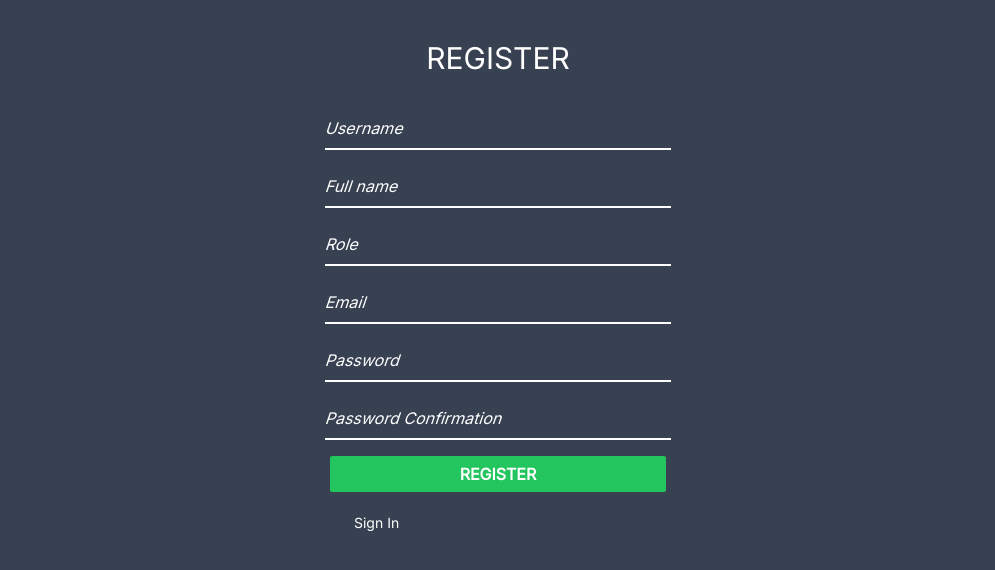
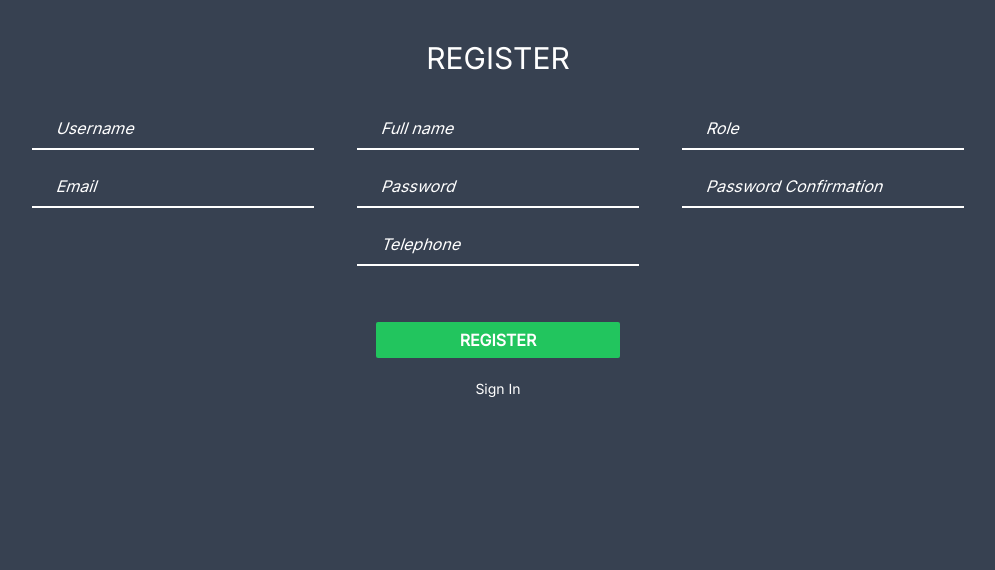
Before and after one commit to MohiZzine/SNSEmploisLibres, a PHP site: page /views/register.php in a window 1280 px wide. Shown: the part 112-682 px from the top of the page, without its empty margins (142-1137 px from the left). Run offline with PHP 8.4, Linux system fonts and the light colour scheme.

Commit message:
Implement working registration form and validation

```diff
--- a/index.php
+++ b/index.php
@@ -1,3 +1,4 @@
+<?php session_start(); ?>
 <?php $title = "Home"; ?>
 
 <?php if (!isset($_SESSION['user_id'])) {
@@ -6,11 +7,12 @@
   include('includes/header.php');
 }
 ?>
+<link rel="stylesheet" href="styles/main.css">
 </head>
 
 <body class="bg-white">
-  <p class="text-center text-3xl text-gray-900">
-    Hello <?php echo $_SESSION['name'] ?>!
+  <p class="text-center text-3xl text-blue-500">
+    Hello <?php echo $_SESSION['full_name'] ?>!
   </p>
 
 
--- a/styles/input.css
+++ b/styles/input.css
@@ -21,10 +21,10 @@ input::placeholder {
 button#login {
   width: 75%;
 }
-
-button#register {
-  width: 75%;
-}
+/*
+  button#register {
+    width: 100px;
+  } */
 
 #recovery {
   width: 75%;
--- a/styles/main.css
+++ b/styles/main.css
@@ -558,6 +558,10 @@ video {
   margin: 0.75rem;
 }
 
+.m-10 {
+  margin: 2.5rem;
+}
+
 .mx-6 {
   margin-left: 1.5rem;
   margin-right: 1.5rem;
@@ -572,12 +576,12 @@ video {
   margin-top: 7rem;
 }
 
-.mt-6 {
-  margin-top: 1.5rem;
+.mt-3 {
+  margin-top: 0.75rem;
 }
 
-.mt-3 {
-  margin-top: 0.75rem;
+.mt-10 {
+  margin-top: 2.5rem;
 }
 
 .flex {
@@ -600,6 +604,30 @@ video {
   width: 100%;
 }
 
+.w-7 {
+  width: 1.75rem;
+}
+
+.w-16 {
+  width: 4rem;
+}
+
+.w-64 {
+  width: 16rem;
+}
+
+.w-96 {
+  width: 24rem;
+}
+
+.w-1\/3 {
+  width: 33.333333%;
+}
+
+.w-1\/4 {
+  width: 25%;
+}
+
 .max-w-md {
   max-width: 28rem;
 }
@@ -618,6 +646,10 @@ video {
 
 .justify-between {
   justify-content: space-between;
+}
+
+.justify-around {
+  justify-content: space-around;
 }
 
 .gap-4 {
@@ -692,8 +724,22 @@ video {
   padding-bottom: 0.5rem;
 }
 
+.px-6 {
+  padding-left: 1.5rem;
+  padding-right: 1.5rem;
+}
+
+.px-8 {
+  padding-left: 2rem;
+  padding-right: 2rem;
+}
+
 .pr-28 {
   padding-right: 7rem;
+}
+
+.pr-12 {
+  padding-right: 3rem;
 }
 
 .text-center {
@@ -734,6 +780,16 @@ video {
 .text-white {
   --tw-text-opacity: 1;
   color: rgb(255 255 255 / var(--tw-text-opacity));
+}
+
+.text-gray-500 {
+  --tw-text-opacity: 1;
+  color: rgb(107 114 128 / var(--tw-text-opacity));
+}
+
+.text-blue-500 {
+  --tw-text-opacity: 1;
+  color: rgb(59 130 246 / var(--tw-text-opacity));
 }
 
 .placeholder-white::-moz-placeholder {
--- a/utils/validation.php
+++ b/utils/validation.php
@@ -41,3 +41,9 @@ function valid_confirm_password($password, $confirm_password)
   // Checks if the password and confirm password fields match
   return $confirm_password === $password;
 }
+
+function valid_phone_number($phone_number)
+{
+  // Checks if the phone number is valid
+  return preg_match('/^07[0-9]{8}$/', $phone_number);
+}
--- a/views/register.php
+++ b/views/register.php
@@ -11,15 +11,24 @@
 
   <section id="register" class="container mx-auto flex flex-col items-center justify-center gap-4">
     <h1 class="uppercase p-4 text-center text-3xl mt-3">Register</h1>
-    <form action="../db/register_handler.php" method="POST" class="w-full max-w-md flex flex-col items-center justify-center gap-4">
-      <input type="text" name="username" id="username" placeholder="Username" class="placeholder:italic placeholder-white bg-transparent border-b-2 font-3xl pr-28 py-2 border-white text-md focus:outline-none focus:border-b-2 transparent-auto-fill">
-      <input type="text" name="full_name" id="full_name" placeholder="Full name" class="placeholder:italic placeholder-white bg-transparent border-b-2 font-3xl pr-28 py-2 border-white text-md focus:outline-none focus:border-b-2">
-      <input type="text" name="role" id="role" placeholder="Role" class="placeholder:italic placeholder-white bg-transparent border-b-2 font-3xl pr-28 py-2 border-white text-md focus:outline-none focus:border-b-2">
-      <input type="email" name="email" id="email" placeholder="Email" class="placeholder:italic placeholder-white bg-transparent border-b-2 font-3xl pr-28 py-2 border-white text-md focus:outline-none focus:border-b-2">
-      <input type="password" name="password" id="password" placeholder="Password" class="placeholder-italic placeholder-white bg-transparent border-b-2 font-3xl pr-28 py-2 border-white text-md focus:border-b-2 focus:outline-none">
-      <input type="password" name="confirm_password" id="confirm_password" placeholder="Password Confirmation" class="placeholder-italic placeholder-white bg-transparent border-b-2 font-3xl pr-28 py-2 border-white text-md focus:border-b-2 focus:outline-none">
-      <button type="submit" name="register" id="register" class="w-1/2 uppercase rounded-sm bg-green-500 text-white font-bold font-lg p-1.5 px-3 border-transparent hover:bg-green-600 hover:text-gray-200">Register</button>
-      <div id="recovery" class="flex items-center justify-between gap-4 text-center">
+    <form action="../db/register_handler.php" method="POST" class="w-full flex flex-col items-center justify-center gap-4">
+      <div class="w-full flex items-center justify-around">
+        <input type="text" name="username" id="username" placeholder="Username" class="placeholder:italic placeholder-white bg-transparent border-b-2 font-3xl px-6 py-2 border-white text-md focus:outline-none focus:border-b-2 transparent-auto-fill">
+        <input type="text" name="full_name" id="full_name" placeholder="Full name" class="placeholder:italic placeholder-white bg-transparent border-b-2 font-3xl px-6 py-2 border-white text-md focus:outline-none focus:border-b-2">
+        <input type="text" name="role" id="role" placeholder="Role" class=" placeholder:italic placeholder-white bg-transparent border-b-2 font-3xl px-6 py-2 border-white text-md focus:outline-none focus:border-b-2">
+      </div>
+      <div class="w-full flex items-center justify-around">
+        <input type="email" name="email" id="email" placeholder="Email" class="placeholder:italic placeholder-white bg-transparent border-b-2 font-3xl px-6 py-2 border-white text-md focus:outline-none focus:border-b-2">
+        <input type="password" name="password" id="password" placeholder="Password" class="placeholder-italic placeholder-white bg-transparent border-b-2 font-3xl px-6 py-2 border-white text-md focus:border-b-2 focus:outline-none">
+        <input type="password" name="confirm_password" id="confirm_password" placeholder="Password Confirmation" class="placeholder-italic placeholder-white bg-transparent border-b-2 font-3xl px-6 py-2 border-white text-md focus:border-b-2 focus:outline-none">
+      </div>
+      <div class="w-full flex items-center justify-around">
+        <input type="text" name="phone_number" id="phone_number" placeholder="Telephone" class="placeholder-italic placeholder-white bg-transparent border-b-2 font-3xl px-6 py-2 border-white text-md focus:border-b-2 focus:outline-none">
+      </div>
+      <div class="w-full flex items-center justify-center">
+        <button type="submit" name="register" id="register" class="w-1/4 uppercase rounded-sm bg-green-500 text-white font-bold font-lg p-1.5 px-8 mt-10 border-transparent hover:bg-green-600 hover:text-gray-200">Register</button>
+      </div>
+      <div id="recovery" class="flex items-center justify-around gap-4 text-center">
         <p class="text-sm mx-6"><a href="login.php" class="hover:cursor-pointer hover:text-gray-500">Sign In</a></p>
       </div>
     </form>
```
Also changed, not shown: classes/user.class.php (+12 -5 lines), db/register_handler.php (+11 -7 lines).
